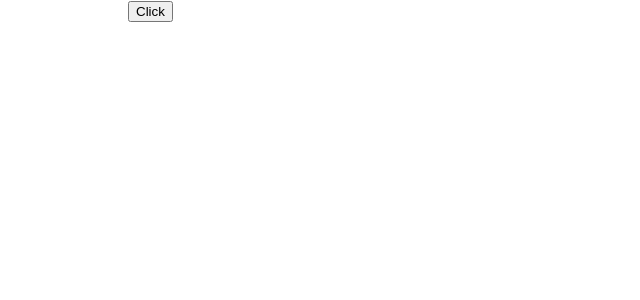
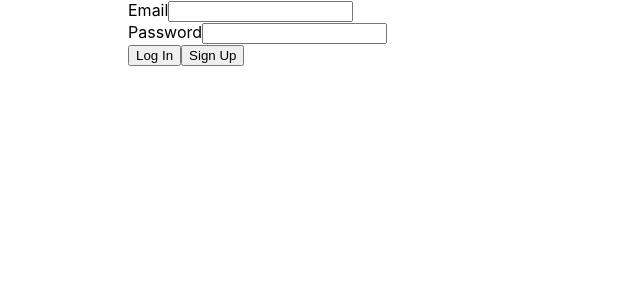
Before and after one commit to DonSera/copy_velog_frontend, a React (Create React App) app: page / in a window 1280 px wide. Shown: the top 300 px of the page, without its empty margins (0-640 px from the left). Built offline with nearby package versions, Linux system fonts and the light colour scheme.

Commit message:
refactor : 로그인, 회원가입 - organizeInfo() : 사용자의 이메일과 이름만 반환

```diff
--- a/src/App.js
+++ b/src/App.js
@@ -1,24 +1,40 @@
 import './App.css';
-import axios from "axios";
+import {login, signup} from "./lib/server/post";
+import {useState} from "react";
 
 function App() {
-    const server = 'http://localhost:3001';
-    // const server = ''
+    const [email, setEmail] = useState('');
+    const [password, setPassword] = useState('');
+    const [userInfo, setUserInfo] = useState({});
 
-    const sendRequest = async () => {
-        const id = 7;
-        try {
-            axios.get(`${server}/button?id=${id}`).then(res => {
-                console.log('res : ' + res.data.message);
-            })
-        } catch (err) {
-            if (err) console.log(err)
-        }
+    function clickLoginButton() {
+        login(email, password).then(info => {
+            setUserInfo(info);
+        });
+    }
+
+    function clickSignupButton() {
+        signup(email, password).then(info => {
+            setUserInfo(info);
+        });
     }
 
     return (
         <div className="App">
-            <button onClick={() => sendRequest()}>Click</button>
+            {Object.keys(userInfo).length > 0 && <div>{userInfo.email}</div>}
+            <div>
+                <span>Email</span>
+                <input onChange={e => setEmail(e.target.value)}/>
+            </div>
+            <div>
+                <span>Password</span>
+                <input onChange={e => setPassword(e.target.value)}/>
+            </div>
+            <div>
+                <button onClick={() => clickLoginButton()}>Log In</button>
+                <button onClick={() => clickSignupButton()}>Sign Up</button>
+            </div>
+
         </div>
     );
 }
--- a/src/lib/server/post.js
+++ b/src/lib/server/post.js
@@ -2,34 +2,27 @@ import axios from "axios";
 
 const server = 'http://localhost:3001';
 
-async function postLogin(email, password) {
-    const data = await axios.post(`${server}/login`, {email: email, password: password});
+async function post(url, email, password) {
+    const data = await axios.post(`${server}/${url}`, {email: email, password: password});
     return data.data;
 }
 
-async function postSignup(email, password) {
-    const data = await axios.post(`${server}/signup`, {email: email, password: password});
-    return data.data;
-}
-
-export async function login(email, password) {
-    const postInfo = await postLogin(email, password);
+function organizeInfo(postInfo) {
     console.log(postInfo.message);
     const userInfo = {};
     if (postInfo.status) {
         userInfo['email'] = postInfo.email;
         userInfo['name'] = postInfo.name;
     }
-    return userInfo;
+    return userInfo
 }
 
-export async function signup(email, password){
-    const postInfo = await postSignup(email, password);
-    console.log(postInfo.message);
-    const userInfo = {};
-    if (postInfo.status) {
-        userInfo['email'] = postInfo.email;
-        userInfo['name'] = postInfo.name;
-    }
-    return userInfo;
+export async function login(email, password) {
+    const postInfo = await post('login', email, password);
+    return organizeInfo(postInfo)
 }
+
+export async function signup(email, password) {
+    const postInfo = await post('signup', email, password);
+    return organizeInfo(postInfo)
+}
```
